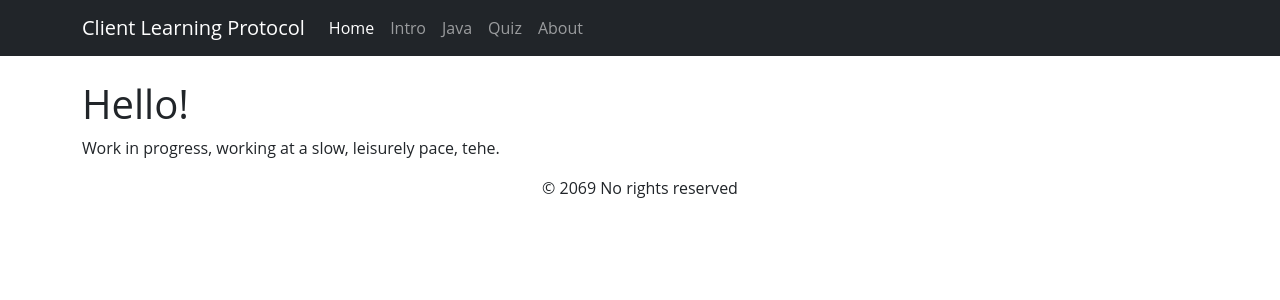
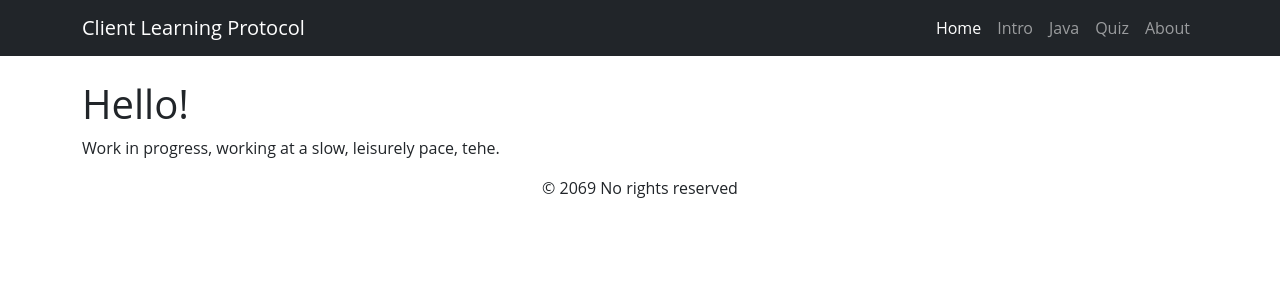
Before and after one commit to paulcostanza/client-learning-protocol, a React (Vite) app: page / in a window 1280 px wide. Shown: the top 300 px of the page. Built offline with nearby package versions, Linux system fonts and the light colour scheme.

Commit message:
added a main section to all pages of website

```diff
--- a/src/components/NavBar.jsx
+++ b/src/components/NavBar.jsx
@@ -15,7 +15,7 @@ export default function NavBar() {
                         Client Learning Protocol</a>
                 </div>
                 <div className="menu collapse navbar-collapse" id="navbarSupportedContent">
-                    <ul className="navbar-nav me-auto mb-2 mb-lg-0">
+                    <ul className="navbar-nav">
                         <li className="nav-item">
                             <Link to="/home" className="nav-link active">Home</Link>
                         </li>
--- a/src/pages/About.jsx
+++ b/src/pages/About.jsx
@@ -6,6 +6,7 @@ export default function About() {
     return (
         <>
             <NavBar />
+            <main>
                 <div className="container about-page" id="space-on-top-of-page">
 
                     <h3>Welcome to Client Learning Protocol</h3>
@@ -54,6 +55,8 @@ export default function About() {
 
 
                 </div>
+            </main>
+
             <Footer />
         </>
     )
--- a/src/pages/Home.jsx
+++ b/src/pages/Home.jsx
@@ -6,11 +6,13 @@ export default function Home() {
     return (
         <>
             <NavBar />
-            <div class="container" id="space-on-top-of-page">
+            <main>
+                <div class="container" id="space-on-top-of-page">
 
-                <h1>Hello!</h1>
-                <p>Work in progress, working at a slow, leisurely pace, tehe.</p>
-            </div>
+                    <h1>Hello!</h1>
+                    <p>Work in progress, working at a slow, leisurely pace, tehe.</p>
+                </div>
+            </main>
             <Footer />
         </>
     )
--- a/src/pages/Intro.jsx
+++ b/src/pages/Intro.jsx
@@ -6,6 +6,7 @@ export default function Intro() {
     return (
         <>
             <NavBar />
+            <main>
                 <div className="container" id="space-on-top-of-page">
                     <h1 id="introduction-to-computers">Introduction to Computers</h1>
                     <p>The versatality of the computer allows it do such a wide variety of task that it makes it one of the greatest
@@ -302,6 +303,8 @@ export default function Intro() {
                         </div>
                     </div>
                 </div>
+            </main>
+
             <Footer />
         </>
     )
--- a/src/pages/Java.jsx
+++ b/src/pages/Java.jsx
@@ -5,6 +5,7 @@ export default function Java() {
     return (
         <>
             <NavBar />
+            <main>
                 <div className="container" id="space-on-top-of-page">
 
                     <h2 id="java-keywords">Java Keywords</h2>
@@ -289,6 +290,8 @@ export default function Java() {
                     </div>
 
                 </div>
+            </main>
+
             <Footer />
         </>
 
--- a/src/pages/NoPage.jsx
+++ b/src/pages/NoPage.jsx
@@ -5,9 +5,11 @@ export default function NoPage() {
     return (
         <>
             <NavBar />
-            <div className="container" id="space-on-top-of-page">
-                <h2><strong>ERROR 404:</strong> Not Found</h2>
-            </div>
+            <main>
+                <div className="container" id="space-on-top-of-page">
+                    <h2><strong>ERROR 404:</strong> Not Found</h2>
+                </div>
+            </main>
             <Footer />
         </>
     )
--- a/src/pages/Quiz.jsx
+++ b/src/pages/Quiz.jsx
@@ -2,16 +2,19 @@ import NavBar from '../components/NavBar'
 import Footer from '../components/Footer'
 import KnowledgeCheck from '../components/KnowledgeCheck'
 
-export default function QuizPage() {
+export default function Quiz() {
     return (
         <>
             <NavBar />
+            <main>
                 <div className="container" id="space-on-top-of-page">
                     <h1>Testing!</h1>
                     <p>This is the future spot for the quiz page</p>
                     <h3>Thanks for checking us out!</h3>
                 </div >
                 <KnowledgeCheck />
+            </main>
+
             <Footer />
         </>
     )
--- a/src/styles/styles.css
+++ b/src/styles/styles.css
@@ -17,7 +17,7 @@
 /* Home, Intro, Java, ... */
 .menu {
     align-items: center;
-    justify-content: center;
+    justify-content: right;
 }
 
 /* .dropdown-menu.side-bar .nav-link {
```
Lines whose indentation alone changed are shown as unchanged.
